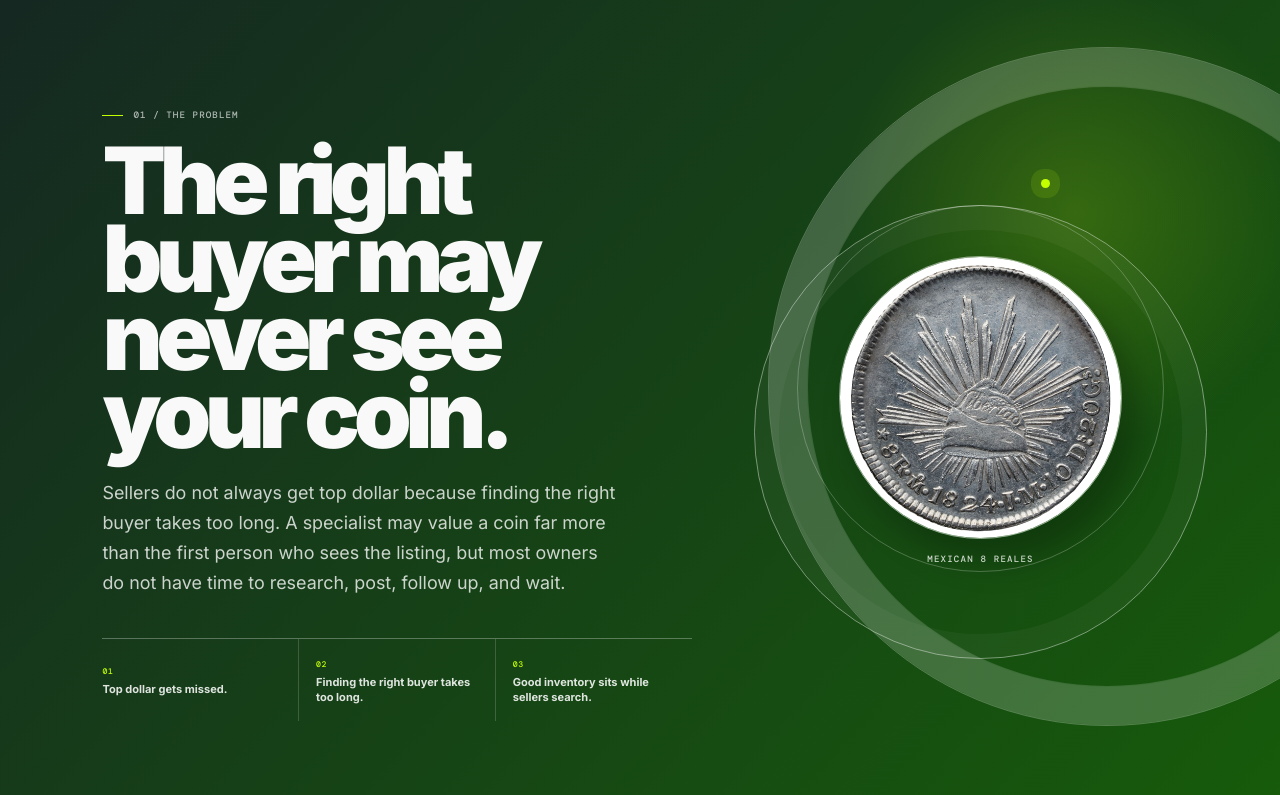
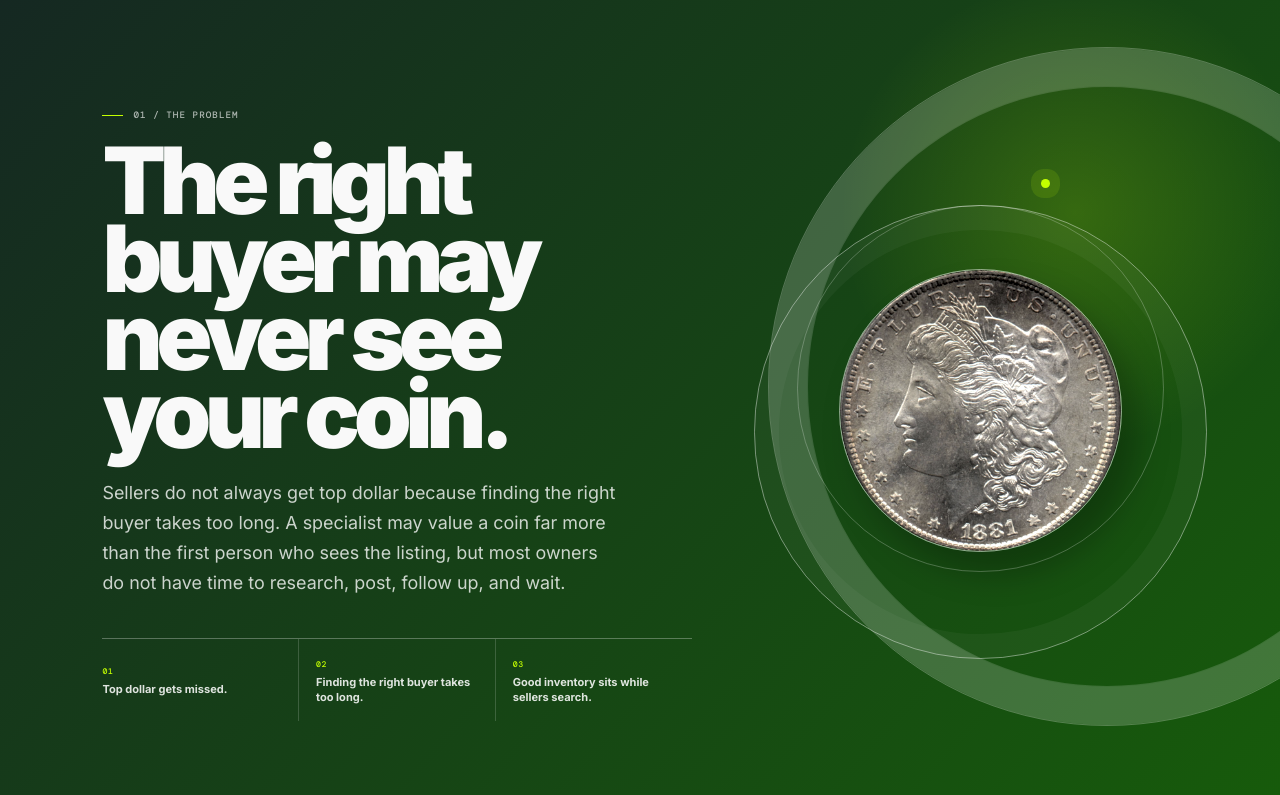
Before and after one commit to numo-gg/coinscout, a React (Vite) app: page /pitch in a window 1280 px wide. Shown: the part 63-858 px from the top of the page. Built offline with nearby package versions, Linux system fonts and the light colour scheme.

Commit message:
fix: restore three-slide coin pitch

```diff
--- a/src/features/pitch/PitchPage.tsx
+++ b/src/features/pitch/PitchPage.tsx
@@ -6,9 +6,9 @@ const problemPoints = [
   "Good inventory sits while sellers search.",
 ] as const;
 
-const listingFacts = ["1824", "Mexico City Mint", "8 Reales", "Silver"] as const;
+const listingFacts = ["1881-S", "Silver dollar", "MS-64", "Silver"] as const;
 
-const buyerSignals = ["Mexican coin collectors", "Cap-and-rays specialists", "Latin American coin dealers"] as const;
+const buyerSignals = ["Silver-dollar collectors", "Variety specialists", "Specialist coin dealers"] as const;
 
 const outcomeSteps = [
   ["01", "Set the terms", "Price range, timing, and what a good deal looks like."],
@@ -16,13 +16,12 @@ const outcomeSteps = [
   ["03", "Carry the deal", "Move from buyer search through a seller-approved close."],
 ] as const;
 
-function MexicanEightRealesImage() {
+function CoinImage() {
   return (
-    <figure className="pitchdeck-coin">
-      <div className="pitchdeck-coin__orbit pitchdeck-coin__orbit--outer" />
-      <div className="pitchdeck-coin__orbit pitchdeck-coin__orbit--inner" />
-      <img className="pitchdeck-coin__image" src="/assets/mexican-8-reales-1824.jpg" alt="1824 Mexican 8 reales, cap-and-rays side" />
-      <figcaption>Mexican 8 Reales</figcaption>
+    <figure className="pitchdeck-coin" role="img" aria-label="Historic silver coin">
+      <div className="pitchdeck-coin__orbit pitchdeck-coin__orbit--outer" aria-hidden="true" />
+      <div className="pitchdeck-coin__orbit pitchdeck-coin__orbit--inner" aria-hidden="true" />
+      <img className="pitchdeck-coin__image" src="/assets/morgan-dollar-1881-s.jpg" alt="" />
     </figure>
   );
 }
@@ -57,7 +56,7 @@ export function PitchPage() {
           </ul>
         </div>
         <div className="pitchdeck-problem-art">
-          <MexicanEightRealesImage />
+          <CoinImage />
         </div>
       </section>
 
@@ -73,7 +72,7 @@ export function PitchPage() {
         <div className="pitchdeck-match" aria-label="Example CoinScout matching flow">
           <div className="pitchdeck-match__listing">
             <span className="pitchdeck-match__eyebrow">ONE LISTING</span>
-            <strong>1824<br />MEXICAN 8 REALES</strong>
+            <strong>1881-S<br />SILVER DOLLAR</strong>
             <ul>
               {listingFacts.map((fact) => <li key={fact}>{fact}</li>)}
             </ul>
```
